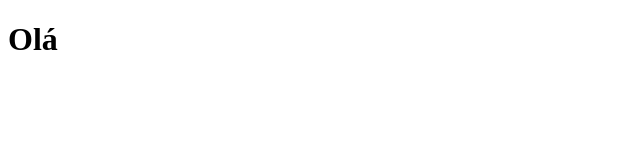
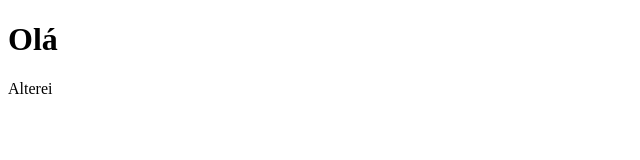
Before and after one commit to natanymariano/teste-para-valer, a plain HTML site: page index.html in a window 1280 px wide. Shown: the full height of the page, 0-640 px from the left. Drawn offline with Linux system fonts and the light colour scheme.

Commit message:
Update index.html

```diff
--- a/index.html
+++ b/index.html
@@ -8,5 +8,6 @@
 </head>
 <body>
     <h1>Olá</h1>
+    <p>Alterei</p>
 </body>
 </html>
```
